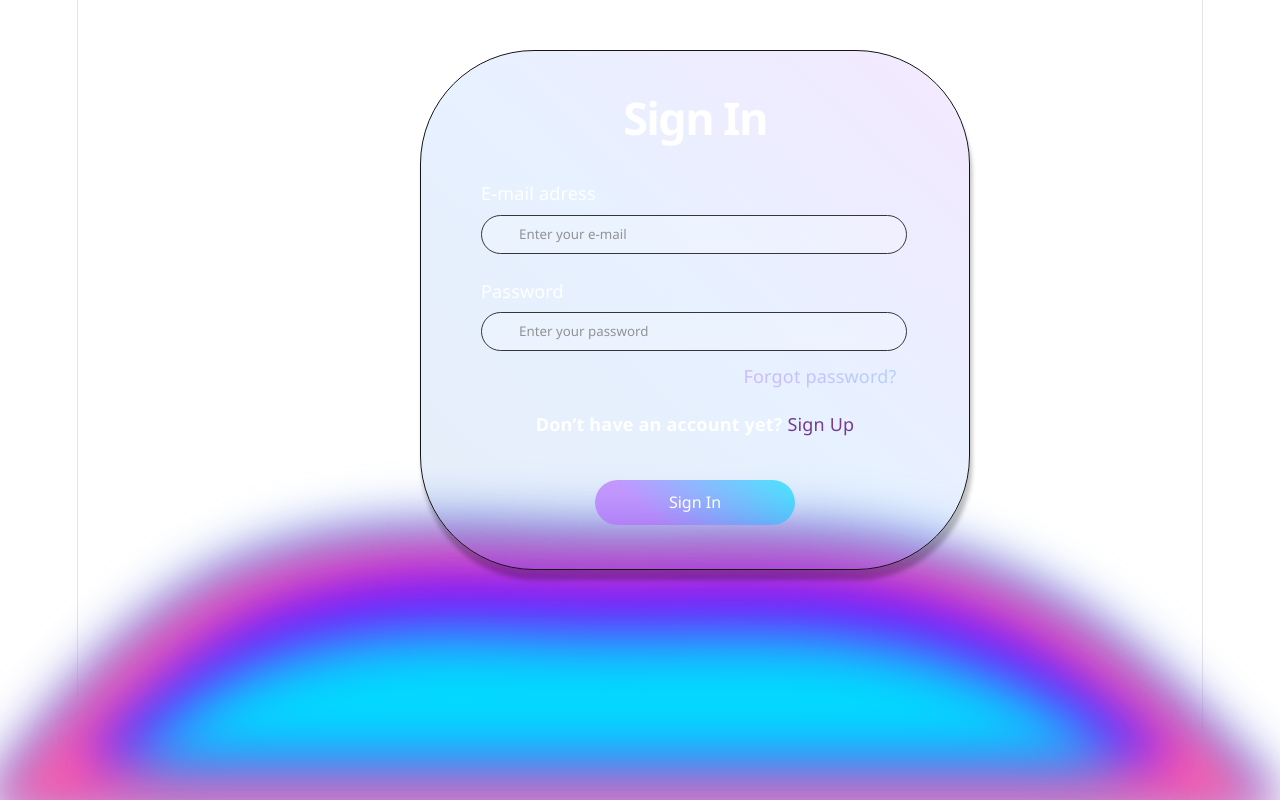
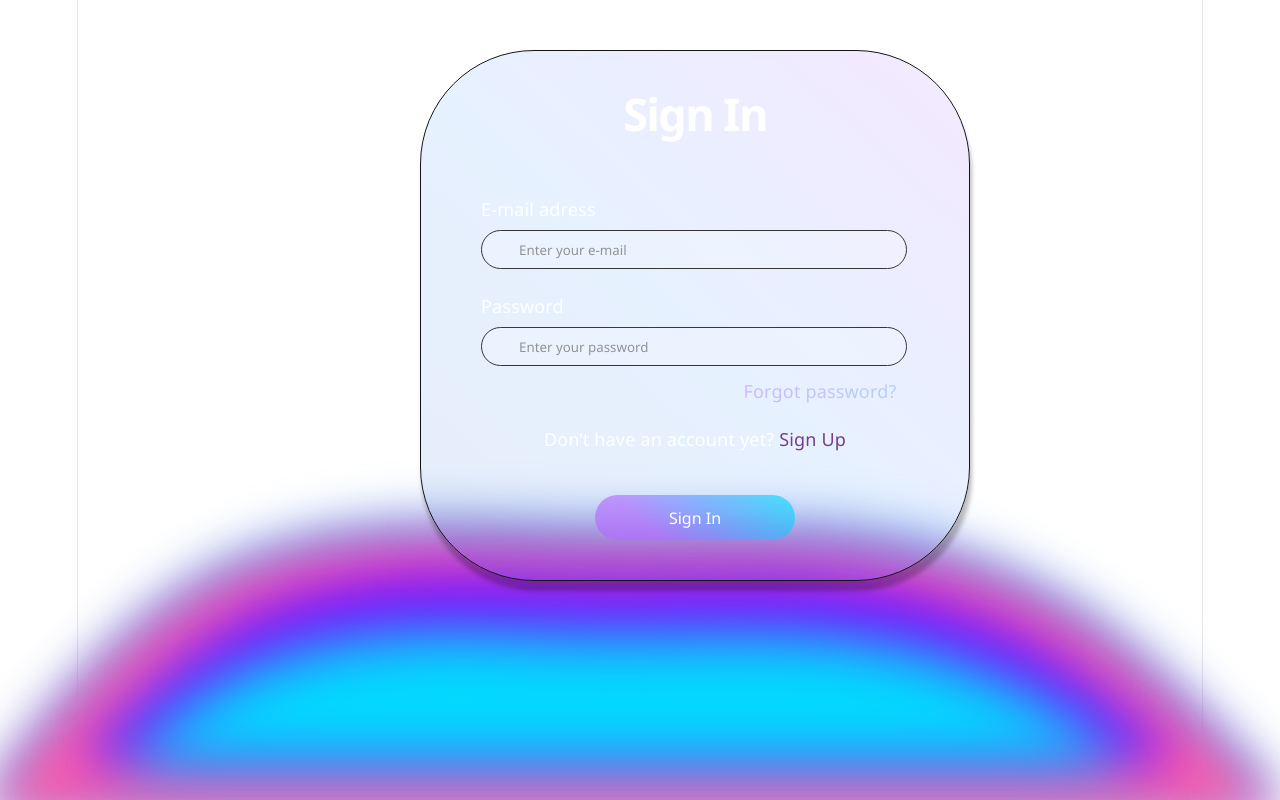
Before and after one commit to Amel2004M/AI-project, a React (Vite) app in the folder frontend/: page /signin in a window 1280 px wide. Built offline with nearby package versions, Linux system fonts and the light colour scheme.

Commit message:
fixed css overlapping issue

```diff
--- a/frontend/src/components/Template.css
+++ b/frontend/src/components/Template.css
@@ -24,7 +24,7 @@ h1{
   font-size: 45px;
   font-size: normal;
   font-weight: 600;
-  margin: 0 0 25px 0;
+  margin: 0 0 45px 0;
   text-align: center;
   width: 100%;
 }
--- a/frontend/src/pages/ResetPassword.css
+++ b/frontend/src/pages/ResetPassword.css
@@ -1,11 +1,11 @@
-label{
+.reset-password label{
     color: white;
     font-family: 'Segoe UI', Tahoma, Geneva, Verdana, sans-serif;
     display: flex;
     justify-content: flex-start;
 }
 
-input{
+.reset-password input{
     color: white;
     font-family: 'Segoe UI', Tahoma, Geneva, Verdana, sans-serif;
     width: 420px;
@@ -18,7 +18,7 @@ input{
     align-items: center;
 }
 
-input::placeholder{
+.reset-password input::placeholder{
     font-style: normal;
     font-weight: 400;
     color: #939393;
@@ -26,18 +26,20 @@ input::placeholder{
     padding-left: 35px;
 }
 
-.input_grp {
+.reset-password .input_grp {
   display: flex;
   flex-direction: column;
   gap: 8px;
   width: 100%;
+  margin-bottom: 100px;
 }
 
-p{
+.reset-password p{
     color: white;
     font-family: 'Segoe UI', Tahoma, Geneva, Verdana, sans-serif;
     font-style: normal;
-    font-weight: 500;
+    font-weight: 400;
     line-height: normal;
     text-align: center;
+    margin: -40px 0 40px 0;
 }
--- a/frontend/src/pages/ResetPassword.jsx
+++ b/frontend/src/pages/ResetPassword.jsx
@@ -5,7 +5,7 @@ import Template from "../components/Template.jsx"
 const ResetPassword =  () => {
 
     return(
-        <div>
+        <div className="reset-password">
             <Template title="Reset Password" button_text="Send Code" navigateTo="/verify-code">
                 <p>Enter your email below to receive your code</p>
                 <div className='input_grp'>
--- a/frontend/src/pages/ResettingPassword.css
+++ b/frontend/src/pages/ResettingPassword.css
@@ -1,11 +1,11 @@
-label{
+.resetting-password label{
     color: white;
     font-family: 'Segoe UI', Tahoma, Geneva, Verdana, sans-serif;
     display: flex;
     justify-content: flex-start;
 }
 
-input{
+.resetting-password input{
     color: white;
     font-family: 'Segoe UI', Tahoma, Geneva, Verdana, sans-serif;
     width: 420px;
@@ -18,7 +18,7 @@ input{
     align-items: center;
 }
 
-input::placeholder{
+.resetting-password input::placeholder{
     font-style: normal;
     font-weight: 400;
     color: #939393;
@@ -26,7 +26,7 @@ input::placeholder{
     padding-left: 35px;
 }
 
-.input_grp {
+.resetting-password .input_grp {
   display: flex;
   flex-direction: column;
   gap: 8px;
--- a/frontend/src/pages/ResettingPassword.jsx
+++ b/frontend/src/pages/ResettingPassword.jsx
@@ -5,7 +5,7 @@ import Template from "../components/Template.jsx"
 const ResettingPassword =  () => {
 
     return(
-        <div>
+        <div className="resetting-password">
             <Template title="Reset Password" button_text="Change Password" navigateTo="/signin">
                 <div className='input_grp'>
                   <label htmlFor="Password">Password</label>
--- a/frontend/src/pages/SignIn.css
+++ b/frontend/src/pages/SignIn.css
@@ -1,11 +1,11 @@
-label{
+.sign-in label{
     color: white;
     font-family: 'Segoe UI', Tahoma, Geneva, Verdana, sans-serif;
     display: flex;
     justify-content: flex-start;
 }
 
-input{
+.sign-in input{
     color: white;
     font-family: 'Segoe UI', Tahoma, Geneva, Verdana, sans-serif;
     width: 420px;
@@ -18,7 +18,7 @@ input{
     align-items: center;
 }
 
-input::placeholder{
+.sign-in input::placeholder{
     font-style: normal;
     font-weight: 400;
     color: #939393;
@@ -26,14 +26,14 @@ input::placeholder{
     padding-left: 35px;
 }
 
-.input_grp {
+.sign-in .input_grp {
   display: flex;
   flex-direction: column;
   gap: 8px;
   width: 100%;
 }
 
-p{
+.sign-in p{
     color: white;
     font-family: 'Segoe UI', Tahoma, Geneva, Verdana, sans-serif;
     font-style: normal;
@@ -41,7 +41,7 @@ p{
     line-height: normal;
 }
 
-.SignUp{
+.sign-in .SignUp{
     color: #783B90;
     font-family: 'Segoe UI', Tahoma, Geneva, Verdana, sans-serif;
     font-style: normal;
@@ -50,7 +50,7 @@ p{
     text-decoration: none;
 }
 
-.forgot-link{
+.sign-in .forgot-link{
     font-style: normal;
     font-family: 'Segoe UI', Tahoma, Geneva, Verdana, sans-serif;
     font-weight: 500;
--- a/frontend/src/pages/SignIn.jsx
+++ b/frontend/src/pages/SignIn.jsx
@@ -6,7 +6,7 @@ import Template from "../components/Template.jsx"
 const SignIn =  () => {
 
     return(
-        <div>
+        <div className="sign-in">
             <Template title="Sign In" button_text="Sign In" navigateTo="/signin">
                 <div className='input_grp'>
                   <label htmlFor="E-mail">E-mail adress</label>
--- a/frontend/src/pages/SignUp.css
+++ b/frontend/src/pages/SignUp.css
@@ -1,11 +1,11 @@
-label{
+.sign-up label{
     color: white;
     font-family: 'Segoe UI', Tahoma, Geneva, Verdana, sans-serif;
     display: flex;
     justify-content: flex-start;
 }
 
-input{
+.sign-up input{
     color: white;
     font-family: 'Segoe UI', Tahoma, Geneva, Verdana, sans-serif;
     width: 420px;
@@ -18,7 +18,7 @@ input{
     align-items: center;
 }
 
-input::placeholder{
+.sign-up input::placeholder{
     font-style: normal;
     color: #939393;
     font-weight: 400;
@@ -26,14 +26,14 @@ input::placeholder{
     padding-left: 35px;
 }
 
-.input_grp {
+.sign-up .input_grp {
   display: flex;
   flex-direction: column;
   gap: 8px;
   width: 100%;
 }
 
-p{
+.sign-up p{
     color: white;
     font-family: 'Segoe UI', Tahoma, Geneva, Verdana, sans-serif;
     font-style: normal;
@@ -41,7 +41,7 @@ p{
     line-height: normal;
 }
 
-.SignIn{
+.sign-up .SignIn{
     color: #783B90;
     font-family: 'Segoe UI', Tahoma, Geneva, Verdana, sans-serif;
     font-style: normal;
--- a/frontend/src/pages/SignUp.jsx
+++ b/frontend/src/pages/SignUp.jsx
@@ -6,7 +6,7 @@ import Template from "../components/Template.jsx"
 const SignUp =  () => {
 
     return(
-        <div>
+        <div className="sign-up">
             <Template title="Sign Up" button_text="Sign Up" navigateTo="/signin">
                 <div className='input_grp'>
                   <label htmlFor="E-mail">E-mail adress</label>
--- a/frontend/src/pages/VerifyCode.css
+++ b/frontend/src/pages/VerifyCode.css
@@ -1,4 +1,4 @@
-input{
+.verify-code input{
     color: white;
     font-family: 'Segoe UI', Tahoma, Geneva, Verdana, sans-serif;
     width: 70px;
@@ -11,21 +11,21 @@ input{
     gap: 12px;
 }
 
-input::placeholder{
+.verify-code input::placeholder{
     font-style: normal;
     font-weight: 400;
     line-height: normal;
     padding-left: 35px;
 }
 
-.input_grp {
+.verify-code .input_grp {
   display: flex;
   flex-direction: column;
   gap: 8px;
   width: 100%;
 }
 
-p{
+.verify-code p{
     color: white;
     font-family: 'Segoe UI', Tahoma, Geneva, Verdana, sans-serif;
     font-style: normal;
@@ -33,7 +33,7 @@ p{
     line-height: normal;
 }
 
-.ResendCode{
+.verify-code .ResendCode{
     color: #7BEBFF;
     font-family: 'Segoe UI', Tahoma, Geneva, Verdana, sans-serif;
     font-style: normal;
--- a/frontend/src/pages/VerifyCode.jsx
+++ b/frontend/src/pages/VerifyCode.jsx
@@ -6,7 +6,7 @@ import Template from "../components/Template.jsx"
 const VerifyCode =  () => {
 
     return(
-        <div>
+        <div className="verify-code">
             <Template title="Verify Code" button_text="Verify" navigateTo="/resetting-password">
                 <p>Please enter the code we just sent to your email</p>
                 <div className='input_grp'>
```
